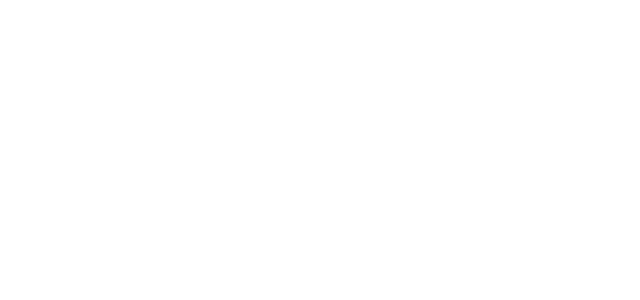
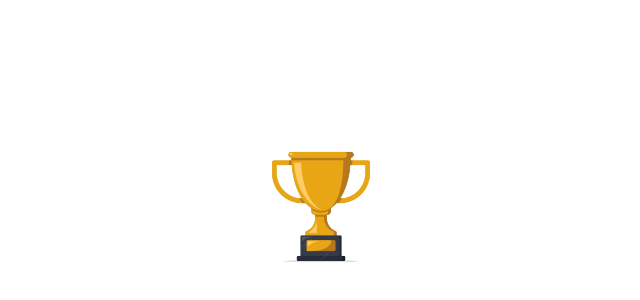
Before and after one commit to BehlulOz/pair-programming, a React (Create React App) app: page /winner in a window 1280 px wide. Before the commit this address had no page. Shown: the part 20-320 px from the top of the page, without its empty margins (319-959 px from the left). Built offline with nearby package versions, Linux system fonts and the light colour scheme.

Commit message:
made winnerspage

```diff
--- a/src/App.js
+++ b/src/App.js
@@ -3,6 +3,7 @@
 import React from "react";
 import { BattlePage } from "./pages/BattlePage/BattlePage";
 import { HomePage } from "./pages/HomePage/HomePage";
+import {WinnerPage} from "./pages/WinnerPage/WinnerPage"
 import { Navigation } from "./components/Navigation/Navigation";
 import { useState } from 'react';
 
@@ -26,6 +27,7 @@
             cardImageOne = {cardImageOne}
             cardImageTwo = {cardImageTwo}
             />} />
+            <Route path='/winner' element={<WinnerPage />} />
           </Routes>
         </div>
       </BrowserRouter>
--- a/src/pages/BattlePage/BattlePage.js
+++ b/src/pages/BattlePage/BattlePage.js
@@ -3,10 +3,12 @@
 import "./BattlePage.scss";
 import {BattleCardOne} from '../../components/BattleCardOne/BattleCardOne'
 import {BattleCardTwo} from '../../components/BattleCardTwo/BattleCardTwo'
-import { useState } from "react";
+import { useEffect, useState } from "react";
+import {WinnerPage} from '../WinnerPage/WinnerPage'
 
 export const BattlePage = ({cardImageOne, cardImageTwo}) => {
   const [health1, setHealth1] = useState(100);
+  const [winner, setWinner] = useState('');
   const applyDamage1 = () => {
     const randomDamage = Math.floor(Math.random() * 25) + 1;
     setHealth1(health1 - randomDamage);
@@ -18,11 +20,27 @@
     setHealth2(health2 - randomDamage);
 
   }
+
+  useEffect (() => {
+    if (health1 <= 0){
+      setWinner('Player 2');
+    } else if (health2 <= 0){
+      setWinner('Player 1');
+    }
+  },[health1, health2]);
+
+
   return (
     <section className="home-page">
       <Title />
+      {winner ? (
+      <WinnerPage winner={winner} cardImageOne={cardImageOne}  cardImageTwo={cardImageTwo}/>
+      ) : (
+        <>
       <BattleCardOne cardImageOne={cardImageOne} health1={health1} applyDamage1={applyDamage2}/>
       <BattleCardTwo cardImageTwo={cardImageTwo} health2={health2} applyDamage2={applyDamage1}/>
+      </>
+      )}
     </section>
   );
 };
--- /dev/null
+++ b/src/pages/WinnerPage/WinnerPage.js
@@ -0,0 +1,17 @@
+import "./WinnerPage.scss"
+import trophy from '../../assets/trophy_78370-345.avif'
+
+export const WinnerPage = ({winner, cardImageOne, cardImageTwo}) =>{
+    return (
+        <>
+        <div className="winnerpage">
+        <h1 className="winnerpage__title">{winner} You have Won</h1>
+        <div className="winnerpage__div">
+        {winner === 'Player 1' && <img className="winnerpage__winner" src={cardImageOne} alt="winner" />}
+        {winner === 'Player 2' && <img className="winnerpage__winner" src={cardImageTwo} alt="winner" />}
+        <img className="winnerpage__img"src={trophy} alt="trophy"/>
+        </div>
+        </div>
+        </>
+    )
+}
--- /dev/null
+++ b/src/pages/WinnerPage/WinnerPage.scss
@@ -0,0 +1,21 @@
+.winnerpage{
+    display: flex;
+    align-items: center;
+    justify-content: center;
+    flex-direction: column;
+    &__title {
+        color: white;
+        font-size: 64px;
+    }
+    &__div {
+        display: flex;
+        align-items: center;
+        justify-content: center;
+    }
+    &__winner {
+        width: 10%;
+    }
+    &__img {
+        width: 10%;
+    }
+}
```
Also changed, not shown: src/assets/trophy_78370-345.avif (added).
